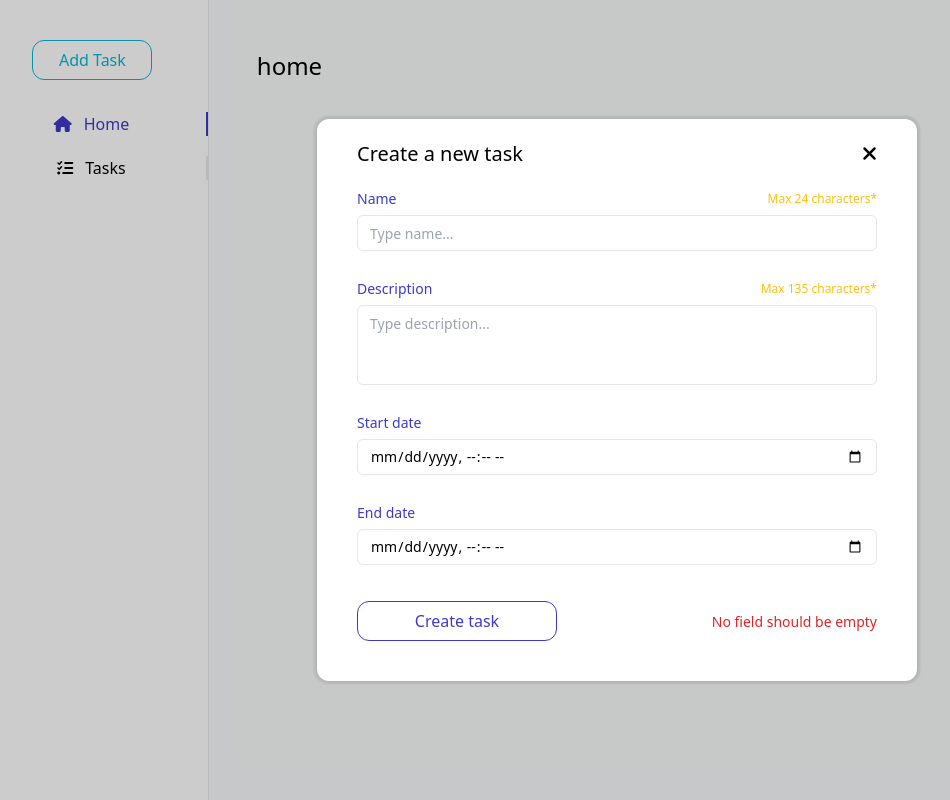
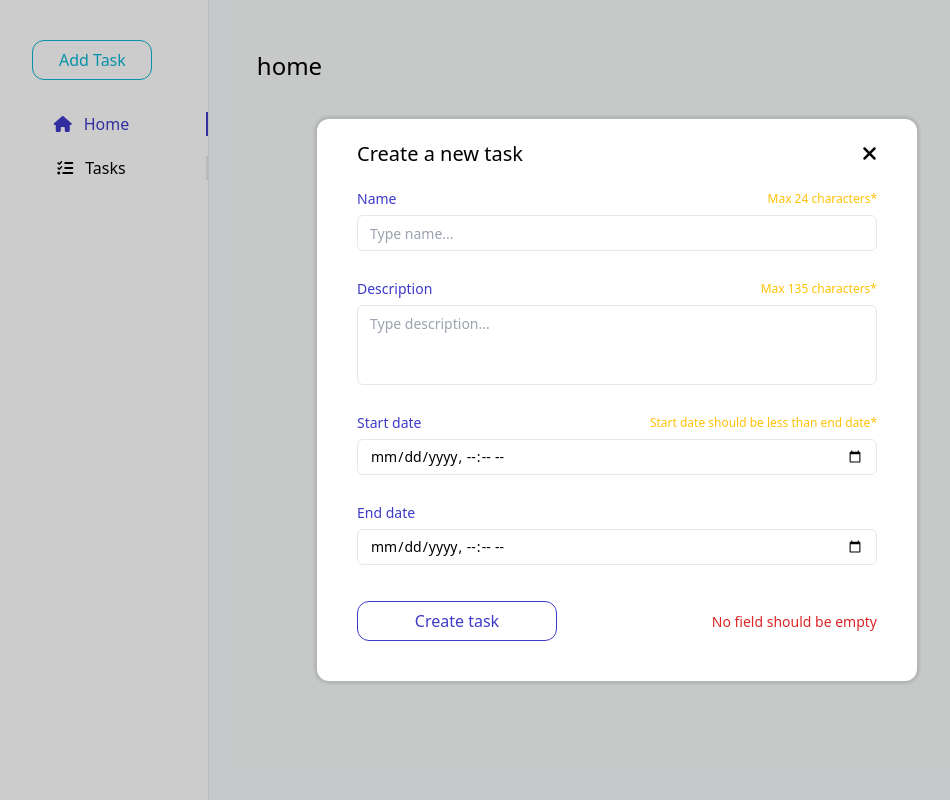
Before and after one commit to sashkaocho/todo-list, a Vue app: page /home in a window 1280 px wide. Both pictures are taken after a click on the button "Add Task". Shown: the whole page, without its empty margins (23-973 px from the left). Built offline with nearby package versions, Linux system fonts and the light colour scheme.

Commit message:
feat: added rule prop in textfield

```diff
--- a/src/components/base/BaseTextField.vue
+++ b/src/components/base/BaseTextField.vue
@@ -4,6 +4,7 @@ defineProps<{
   type: string;
   maxlength?: number;
   field: string;
+  rule?: string;
 }>();
 
 const model = defineModel<string>();
@@ -15,6 +16,9 @@ const model = defineModel<string>();
       <label class="text-sm text-primary-700">{{ label }} </label>
       <p v-if="maxlength" class="text-warning text-xs ml-2">
         Max {{ maxlength }} characters*
+      </p>
+      <p v-if="rule" class="text-warning text-xs ml-2">
+        {{ rule }}
       </p>
     </div>
     <input
```
